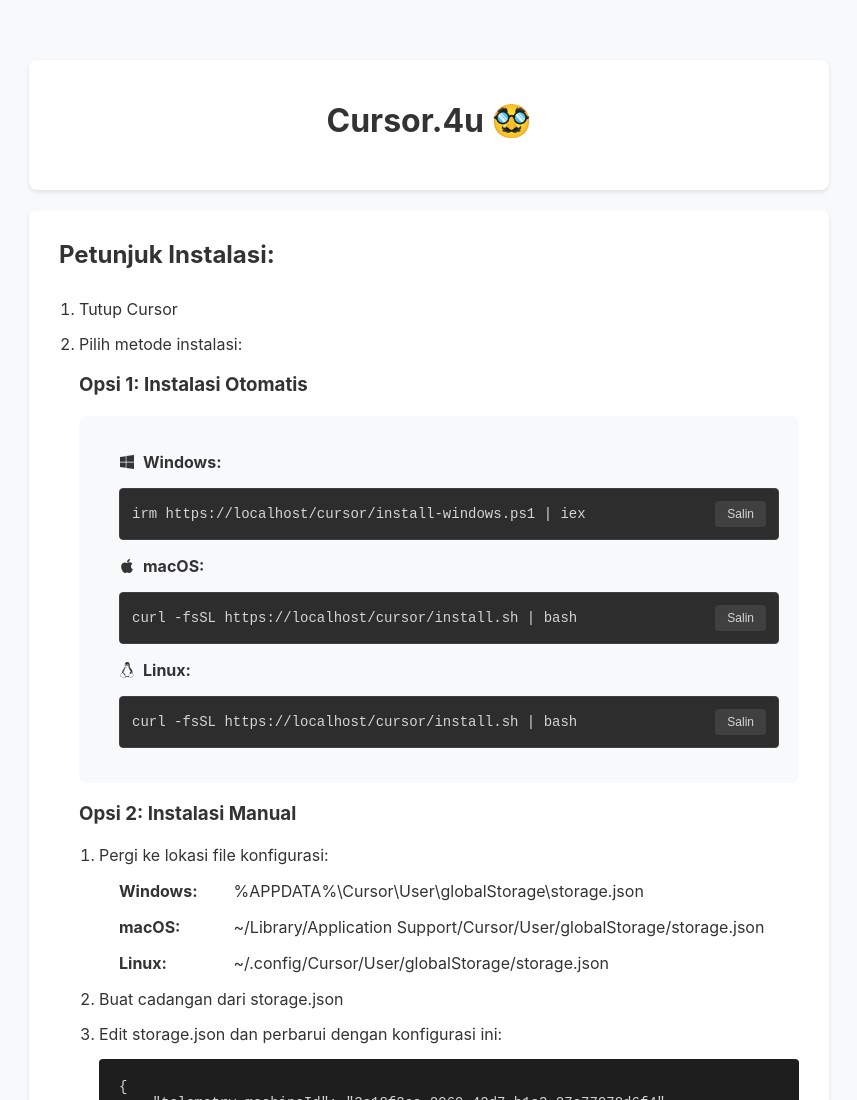
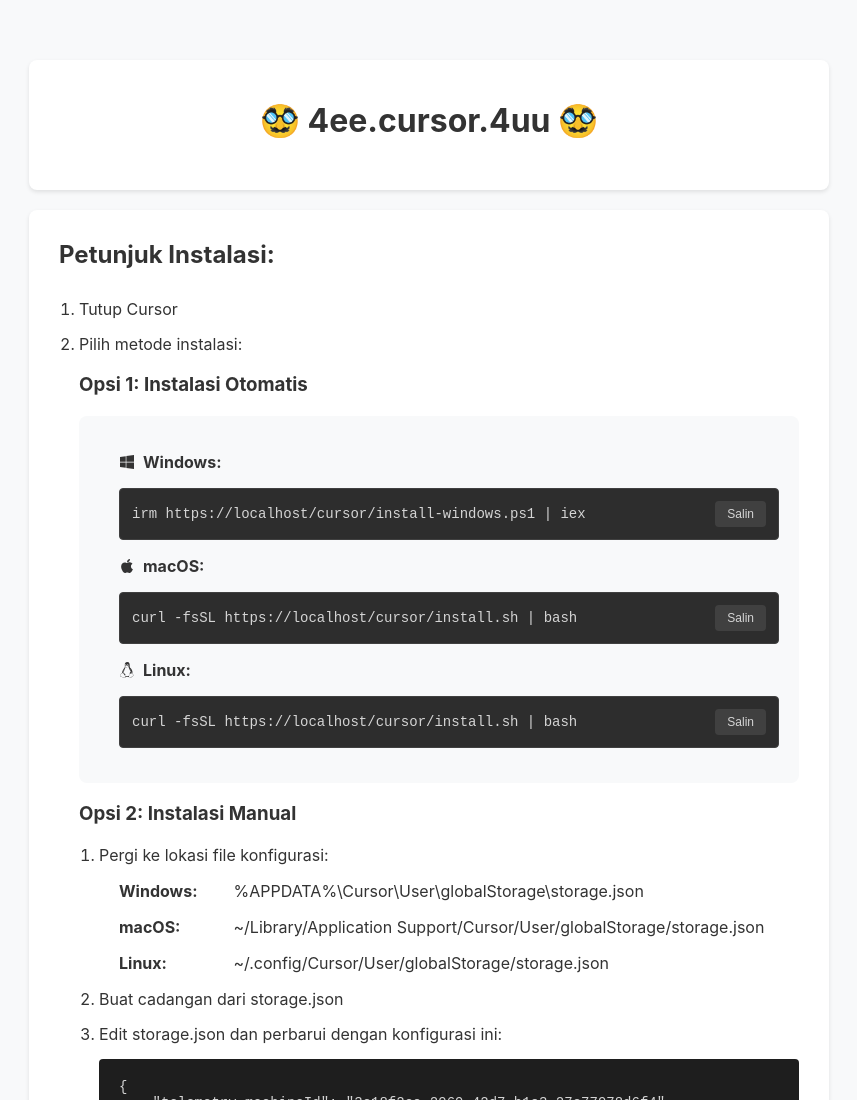
Before and after one commit to se7uh/cursor, a plain HTML site: page index.html in a window 1280 px wide. Shown: the top 1100 px of the page, without its empty margins (211-1068 px from the left). Drawn offline with Linux system fonts and the light colour scheme.

Commit message:
Ganti header title

```diff
--- a/index.html
+++ b/index.html
@@ -193,7 +193,7 @@
 </head>
 <body>
     <div class="container">
-        <h1>Cursor.4u 🥸</h1>
+        <h1>🥸 4ee.cursor.4uu 🥸</h1>
     </div>
 
     <div class="instructions">
```
